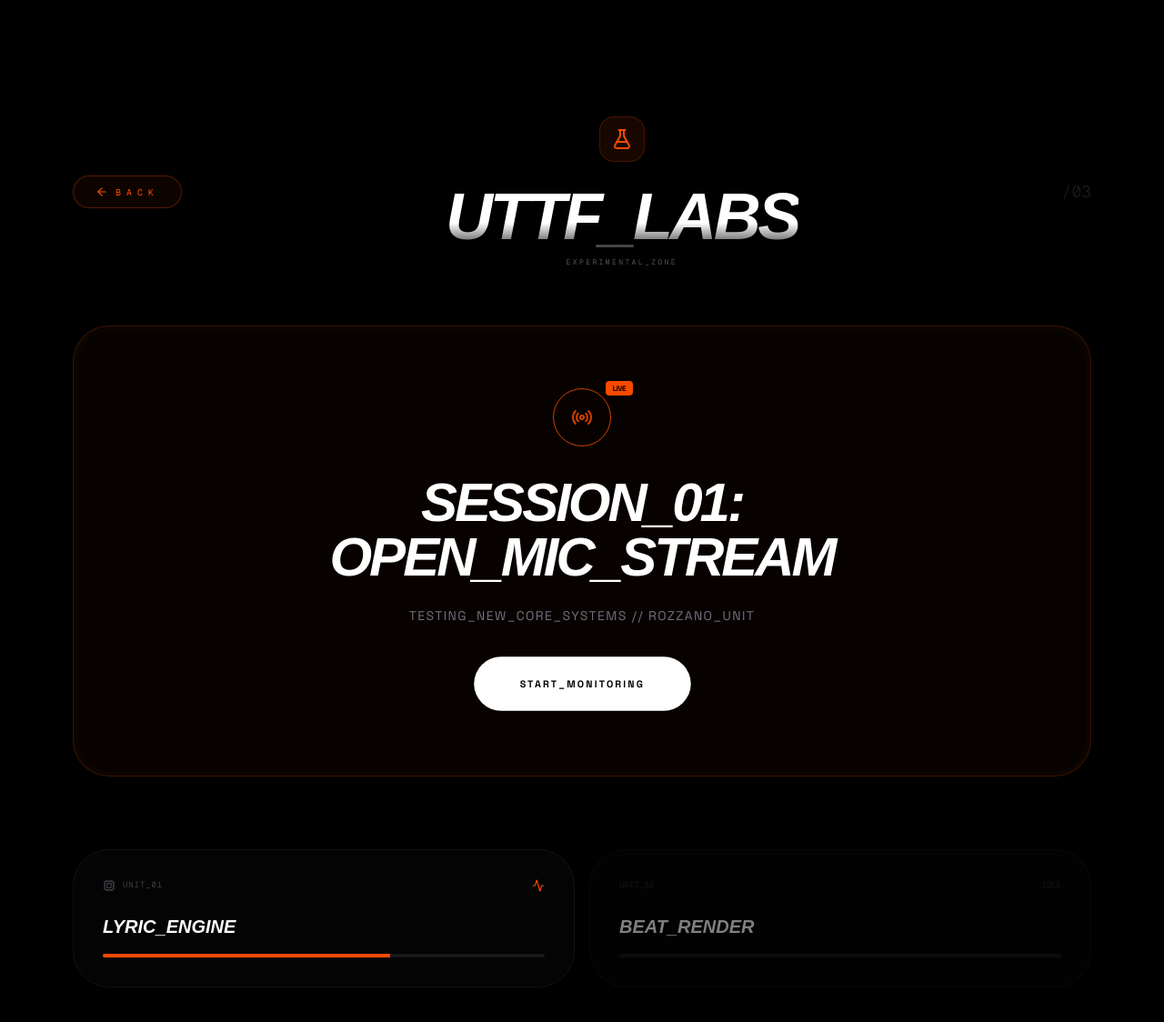
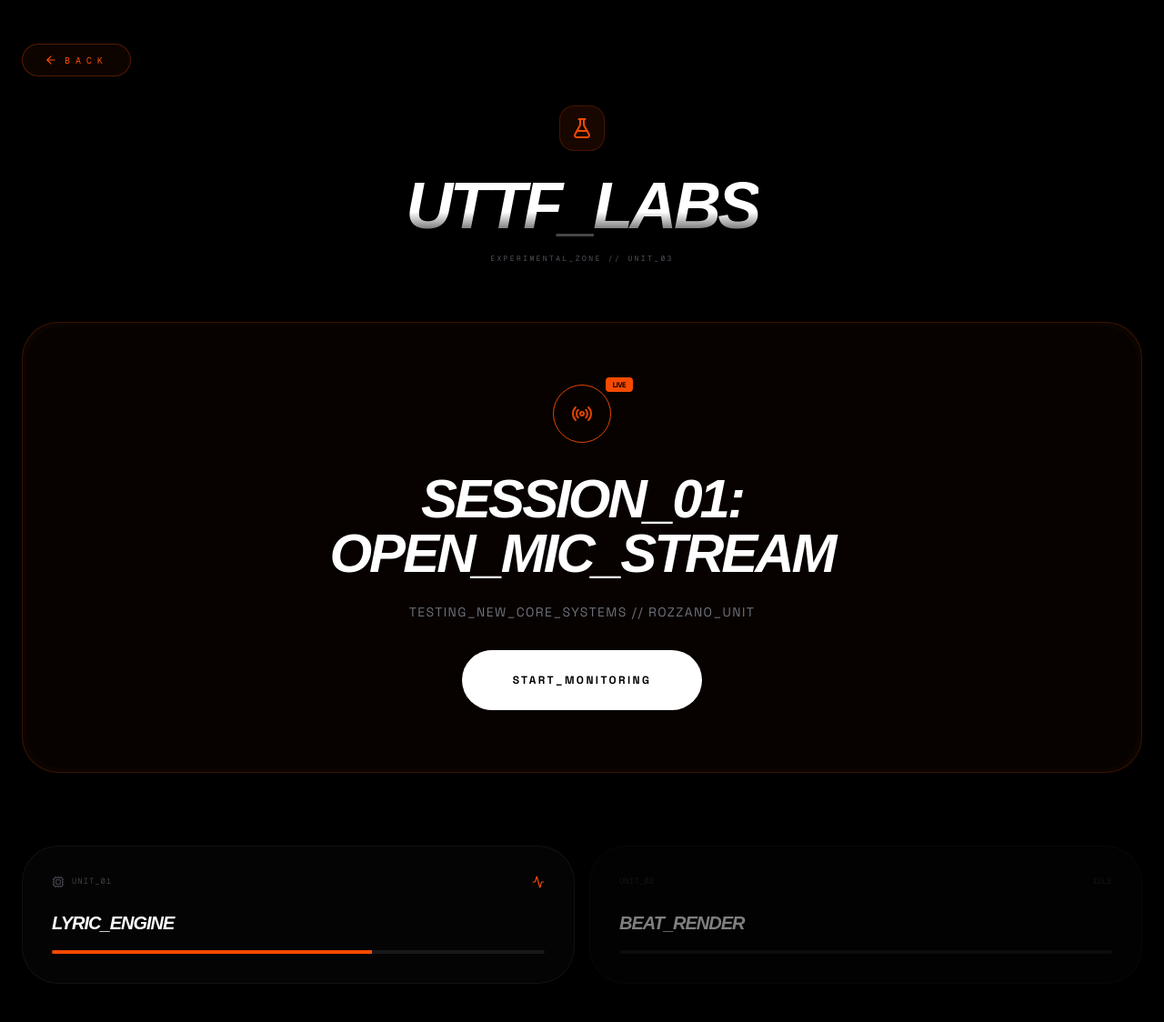
Before and after one commit to IlMara2000/uttf, a Next.js app: page /labs in a window 1280 px wide. Shown: the top 1124 px of the page at 91% size. Built offline with nearby package versions, Linux system fonts and the light colour scheme; a web font is replaced by a local one.

Commit message:
Update page.tsx

```diff
--- a/src/app/labs/page.tsx
+++ b/src/app/labs/page.tsx
@@ -6,23 +6,30 @@ import Link from 'next/link';
 
 export default function LabsPage() {
   return (
-    <div className="min-h-screen bg-black text-white p-4 md:p-20 flex flex-col items-center overflow-x-hidden">
+    <div className="min-h-screen bg-black text-white flex flex-col items-center overflow-x-hidden pb-40">
 
-      <header className="pt-12 pb-16 w-full max-w-7xl flex items-center justify-between">
-        <Link href="/" className="nav-tag flex items-center gap-2 scale-90 md:scale-100">
-          <ArrowLeft size={14} /> BACK
-        </Link>
-        <div className="text-center flex flex-col items-center">
-          <div className="p-3 bg-orange-600/10 border border-orange-600/20 rounded-2xl text-orange-600 mb-6">
+      {/* HEADER FIXATO: Layout Verticale */}
+      <header className="w-full max-w-7xl px-6 pt-12 pb-16 flex flex-col items-center gap-8">
+        <div className="w-full flex justify-start">
+          <Link href="/" className="nav-tag flex items-center gap-2">
+            <ArrowLeft size={14} /> BACK
+          </Link>
+        </div>
+
+        <div className="text-center flex flex-col items-center w-full">
+          <div className="p-3 bg-orange-600/10 border border-orange-600/20 rounded-2xl text-orange-600 mb-6 neon-blink">
             <FlaskConical size={24} />
           </div>
-          <h1 className="hero-title text-3xl md:text-7xl leading-none">UTTF_LABS</h1>
-          <p className="text-zinc-600 font-mono text-[8px] uppercase tracking-[0.3em] mt-2">Experimental_Zone</p>
+          <h1 className="hero-title text-[12vw] md:text-7xl leading-none tracking-tighter">
+            UTTF_LABS
+          </h1>
+          <p className="text-zinc-600 font-mono text-[8px] uppercase tracking-[0.3em] mt-4">
+            Experimental_Zone // Unit_03
+          </p>
         </div>
-        <span className="text-zinc-900 font-mono text-lg">/03</span>
       </header>
 
-      <main className="w-full max-w-7xl flex flex-col gap-12 md:gap-20">
+      <main className="w-full max-w-7xl px-6 flex flex-col gap-12 md:gap-20">
 
         {/* LIVE STATUS CARD */}
         <section className="glass-panel p-1 border-orange-600/20 bg-orange-600/5">
@@ -34,18 +41,18 @@ export default function LabsPage() {
               <div className="absolute -top-2 -right-6 bg-orange-600 text-black font-black text-[8px] px-2 py-0.5 rounded tracking-tighter">LIVE</div>
             </div>
 
-            <h2 className="text-2xl md:text-6xl font-black uppercase italic mb-6 tracking-tighter leading-none" style={{ fontFamily: 'var(--font-display)' }}>
+            <h2 className="text-[9vw] md:text-6xl font-black uppercase italic mb-6 tracking-tighter leading-none" style={{ fontFamily: 'var(--font-display)' }}>
               SESSION_01:<br />OPEN_MIC_STREAM
             </h2>
             <p className="text-zinc-500 uppercase tracking-widest text-[10px] md:text-sm max-w-md mb-8">
               TESTING_NEW_CORE_SYSTEMS // ROZZANO_UNIT
             </p>
-            <button className="btn-urban scale-90">START_MONITORING</button>
+            <button className="btn-urban">START_MONITORING</button>
           </div>
         </section>
 
         {/* SYSTEM STATS */}
-        <section className="grid grid-cols-1 md:grid-cols-2 gap-4 pb-32">
+        <section className="grid grid-cols-1 md:grid-cols-2 gap-4 pb-12">
           <div className="glass-panel p-8 border-white/5">
             <div className="flex justify-between items-center mb-6">
               <div className="flex items-center gap-2 text-zinc-700">
@@ -53,9 +60,14 @@ export default function LabsPage() {
               </div>
               <Activity size={14} className="text-orange-600" />
             </div>
-            <h4 className="text-xl font-black italic uppercase mb-4" style={{ fontFamily: 'var(--font-display)' }}>LYRIC_ENGINE</h4>
+            <h4 className="text-xl font-black italic uppercase mb-4 tracking-tighter" style={{ fontFamily: 'var(--font-display)' }}>LYRIC_ENGINE</h4>
             <div className="w-full h-1 bg-zinc-900 rounded-full overflow-hidden">
-              <motion.div initial={{ width: 0 }} animate={{ width: '65%' }} className="h-full bg-orange-600" />
+              <motion.div
+                initial={{ width: 0 }}
+                animate={{ width: '65%' }}
+                transition={{ duration: 2, ease: "easeOut" }}
+                className="h-full bg-orange-600"
+              />
             </div>
           </div>
 
@@ -64,11 +76,15 @@ export default function LabsPage() {
               <span>UNIT_02</span>
               <span>IDLE</span>
             </div>
-            <h4 className="text-xl font-black italic uppercase mb-4" style={{ fontFamily: 'var(--font-display)' }}>BEAT_RENDER</h4>
+            <h4 className="text-xl font-black italic uppercase mb-4 tracking-tighter" style={{ fontFamily: 'var(--font-display)' }}>BEAT_RENDER</h4>
             <div className="w-full h-1 bg-zinc-900 rounded-full" />
           </div>
         </section>
       </main>
+
+      <footer className="py-24 text-center opacity-10">
+        <p className="text-[10px] font-mono uppercase tracking-[1em] text-zinc-800">UTTF_SYSTEM_V.2.0 // LAB_MODE</p>
+      </footer>
     </div>
   );
 }
```
